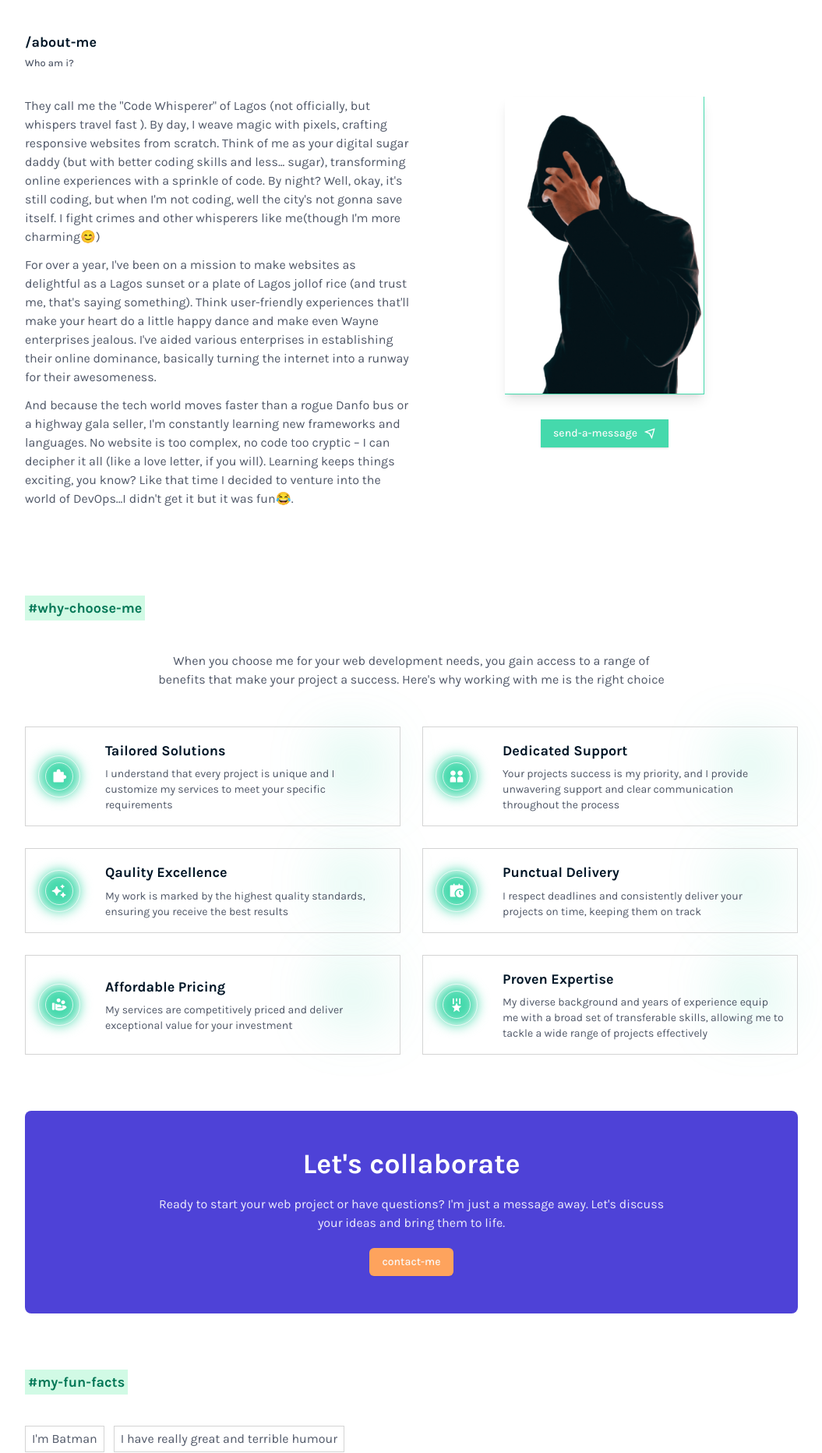
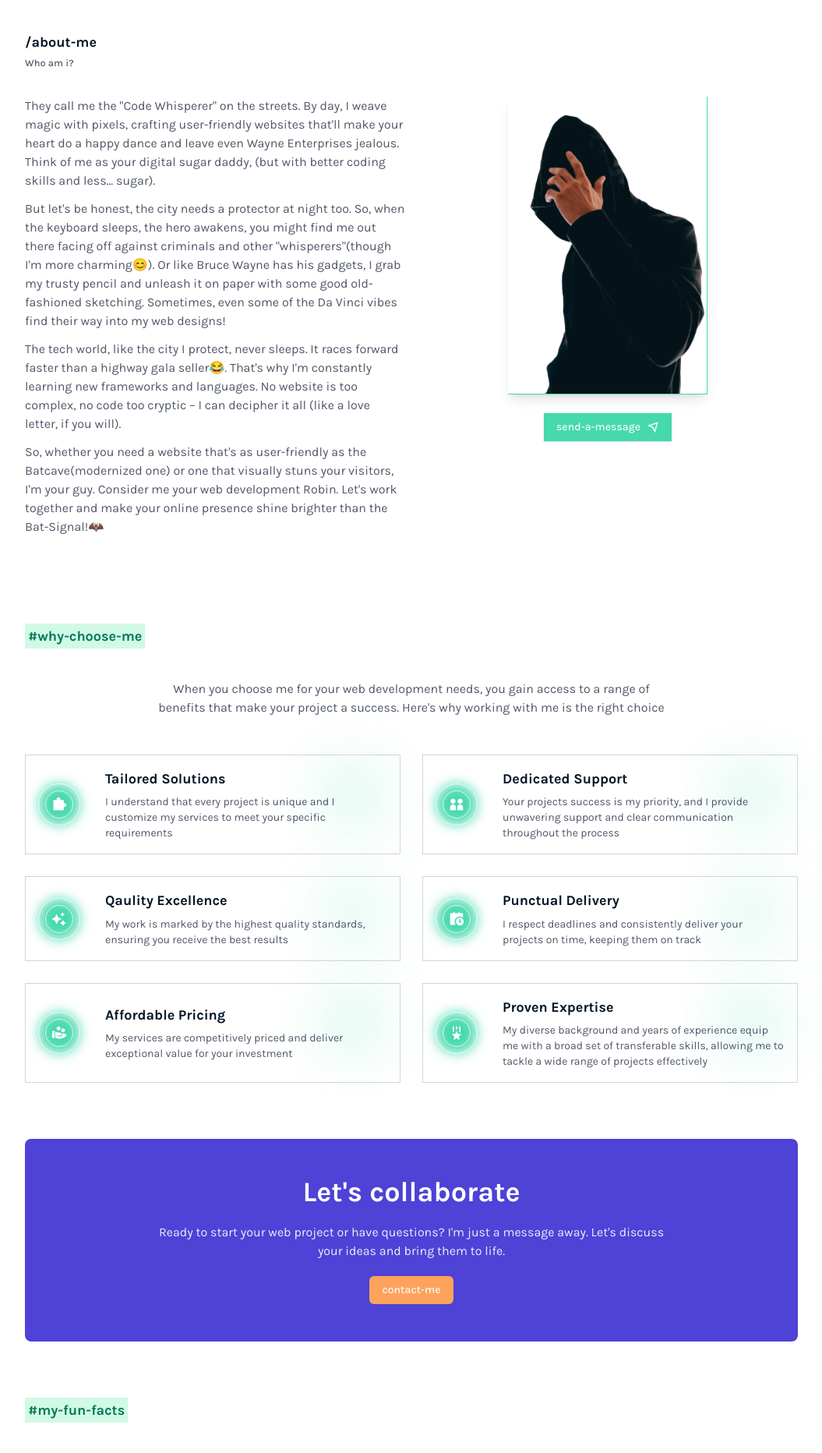
Before and after one commit to ayoblt/next-portfolio, a Next.js app: page /about-me in a window 1280 px wide. Shown: the part 48-1912 px from the top of the page at 78% size, without its empty margins (112-1167 px from the left). Built offline with nearby package versions, Linux system fonts and the light colour scheme; a web font is replaced by a local one.

Commit message:
Change: About me paragraphs

```diff
--- a/app/about-me/header.tsx
+++ b/app/about-me/header.tsx
@@ -2,6 +2,7 @@ import PageHeader from "@/components/page-header";
 import SendMessageBtn from "@/components/ui/send-message-btn";
 import Wrapper from "@/components/wrapper";
 import { AboutHeaderData } from "@/data/about-me/header";
+import { HeaderData } from "@/data/home/header";
 import Image from "next/image";
 
 const Header = () => {
@@ -12,7 +13,7 @@ const Header = () => {
           path={AboutHeaderData.path}
           pathDescription={AboutHeaderData.pathDescription}
         />
-        <div className="flex flex-col md:flex-row justify-between max-md:gap-12 w-full py-8">
+        <div className="flex flex-col md:flex-row justify-between max-md:gap-y-12 md:gap-x-4 w-full py-8">
           <ul className="flex-1 flex flex-col gap-3">
             {AboutHeaderData.lines.map((line, idx) => (
               <li key={idx} className="text-sm md:text-base leading-6">
@@ -21,15 +22,25 @@ const Header = () => {
             ))}
           </ul>
 
-          <div className="flex-1 flex flex-col gap-8 items-center relative">
+          <div className="flex-1 flex flex-col gap-y-6 items-center relative">
+            {/* <div className="flex-1"> */}
             <Image
               src={AboutHeaderData.imageUrl}
               alt="profile pic"
-              width={337}
-              height={507}
+              width={300}
+              height={450}
               className="object-contain w-64 border-b border-r shadow-lg border-primary"
             />
             <SendMessageBtn className="mb-8" />
+            {/* </div> */}
+            {/* <ul className="flex-1 flex flex-col space-y-2 text-sm">
+              {AboutHeaderData.summary.map((line, idx) => (
+                <li className="" key={idx}>
+                  <span className="font-semibold">{line.label}</span>
+                  {line.text}
+                </li>
+              ))}
+            </ul> */}
           </div>
         </div>
       </Wrapper>
--- a/data/about-me/header.ts
+++ b/data/about-me/header.ts
@@ -2,9 +2,57 @@ export const AboutHeaderData = {
   path: "/about-me",
   pathDescription: "Who am i?",
   lines: [
-    `They call me the "Code Whisperer" of Lagos (not officially, but whispers travel fast ). By day, I weave magic with pixels, crafting responsive websites from scratch. Think of me as your digital sugar daddy (but with better coding skills and less... sugar), transforming online experiences with a sprinkle of code. By night? Well, okay, it's still coding, but when I'm not coding, well the city's not gonna save itself. I fight crimes and other whisperers like me(though I'm more charming😊)`,
-    `For over a year, I've been on a mission to make websites as delightful as a Lagos sunset or a plate of Lagos jollof rice (and trust me, that's saying something). Think user-friendly experiences that'll make your heart do a little happy dance and make even Wayne enterprises jealous. I've aided various enterprises in establishing their online dominance, basically turning the internet into a runway for their awesomeness.`,
-    `And because the tech world moves faster than a rogue Danfo bus or a highway gala seller, I'm constantly learning new frameworks and languages. No website is too complex, no code too cryptic – I can decipher it all (like a love letter, if you will). Learning keeps things exciting, you know? Like that time I decided to venture into the world of DevOps...I didn't get it but it was fun😂.`,
+    `They call me the "Code Whisperer" on the streets. By day, I weave magic with pixels, crafting user-friendly websites that'll make your heart do a happy dance and leave even Wayne Enterprises jealous. Think of me as your digital sugar daddy, (but with better coding skills and less... sugar).`,
+    `But let's be honest, the city needs a protector at night too. So, when the keyboard sleeps, the hero awakens, you might find me out there facing off against criminals and other "whisperers"(though I'm more charming😊). Or like Bruce Wayne has his gadgets, I grab my trusty pencil and unleash it on paper with some good old-fashioned sketching. Sometimes, even some of the Da Vinci vibes find their way into my web designs!`,
+    // `That's not all though. To keep the creative spark burning, `,
+    `The tech world, like the city I protect, never sleeps. It races forward faster than a highway gala seller😂. That's why I'm constantly learning new frameworks and languages. No website is too complex, no code too cryptic – I can decipher it all (like a love letter, if you will).`,
+    `So, whether you need a website that's as user-friendly as the Batcave(modernized one) or one that visually stuns your visitors, I'm your guy. Consider me your web development Robin. Let's work together and make your online presence shine brighter than the Bat-Signal!🦇`,
   ],
+
+  summary: [
+    {
+      label: "Day Job: ",
+      text: "Web developer with a focus on user-friendly, delightful websites.",
+    },
+    {
+      label: "Night life: ",
+      text: "Crimefighter protecting the city (think a Lagos-based Batman).",
+    },
+    {
+      label: "Creative Outlet: ",
+      text: "Sketching and drawing to stay inspired, with a hint of Bob Kane influence.",
+    },
+    {
+      label: "Lifelong Learner: ",
+      text: "Constantly upskilling in the ever-evolving tech world.",
+    },
+    {
+      label: "Web Development Robin: ",
+      text: "Offering your web development expertise with a touch of artistic flair and a thirst for knowledge.",
+    },
+  ],
+
   imageUrl: "/images/profile-pic.png",
 };
+
+// `For over a year, I've been on a mission to make websites as delightful as a Lagos sunset or a plate of Lagos jollof rice (and trust me, that's saying something). Think user-friendly experiences that'll make your heart do a little happy dance and make even Wayne enterprises jealous. I've aided various enterprises in establishing their online dominance, basically turning the internet into a runway for their awesomeness. For over a year, I've been on a mission to make websites as delightful as a Lagos sunset or a plate of Lagos jollof rice (and trust me, that's saying something). Think intuitive experiences that leave even Wayne Enterprises jealous😜`,
+
+// than a rogue Danfo bus or
+
+/*
+
+lines: [
+    `They call me the "Code Whisperer" of Lagos (not officially, but whispers travel fast ). By day, I weave magic with pixels, crafting responsive websites from scratch. Think of me as your digital sugar daddy (but with better coding skills and less... sugar), transforming online experiences with a sprinkle of code. By night? Well, okay, it's still coding, but when I'm not coding, well the city's not gonna save itself. I fight crimes and other whisperers like me(though I'm more charming😊)`,
+    `When the Keyboard Sleeps, the Pencil Dances. Just like Bruce Wayne has his gadgets, I have my trusty pencil. When the coding finishes for the night, I unwind with some good old-fashioned sketching. Random doodles, detailed illustrations – you name it, my pencil can bring it to life. It's my way of staying creative, keeping that spark alive (and maybe channeling some Bob Kane vibes into my web designs).`,
+
+    `Because the tech world moves faster than the Batmobile on a nitro boost or a highway gala seller, I'm constantly learning new frameworks and languages. No website is too complex, no code too cryptic – I can decipher it all (like a love letter, if you will). Learning keeps things exciting, you know? Like that time I decided to venture into the world of DevOps...well, let's just say it wasn't quite as smooth as gliding through the Gotham skyline. But hey, even Batman has to start somewhere, right?😂.`,
+    `So, whether you need a website that's as user-friendly as the Batcave or one that packs a punch with its design, I'm your guy. Consider me your web development Robin – with a knack for illustration and a thirst for knowledge that rivals any Batcomputer. Let's work together and make your online presence shine brighter than the Bat-Signal!`
+  ],
+
+*/
+
+/*
+`They call me the "Code Whisperer" of Lagos (not officially, but whispers travel fast ). By day, I weave magic with pixels, crafting responsive websites from scratch. Think of me as your digital sugar daddy (but with better coding skills and less... sugar), transforming online experiences with a sprinkle of code. By night? Well, okay, it's still coding, but when I'm not coding, well the city's not gonna save itself. I fight crimes and other whisperers like me(though I'm more charming😊)`,
+    `For over a year, I've been on a mission to make websites as delightful as a Lagos sunset or a plate of Lagos jollof rice (and trust me, that's saying something). Think user-friendly experiences that'll make your heart do a little happy dance and make even Wayne enterprises jealous. I've aided various enterprises in establishing their online dominance, basically turning the internet into a runway for their awesomeness.`,
+    `And because the tech world moves faster than a rogue Danfo bus or a highway gala seller, I'm constantly learning new frameworks and languages. No website is too complex, no code too cryptic – I can decipher it all (like a love letter, if you will). Learning keeps things exciting, you know? Like that time I decided to venture into the world of DevOps...I didn't get it but it was fun😂.`
+*/
--- a/data/about-me/my-fun-facts.tsx
+++ b/data/about-me/my-fun-facts.tsx
@@ -2,10 +2,10 @@ export const MyFunFactsData = {
   title: "my-fun-facts",
   facts: [
     "I'm Batman",
+    "I'm an artist. A good one!",
     "I have really great and terrible humour",
-    "I am still in school",
+    // "I am still in school",
     "I enjoy solitude",
-    "I hate parties",
     "I started with python",
     "I'm not a sports person(even football😮)",
   ],
```
